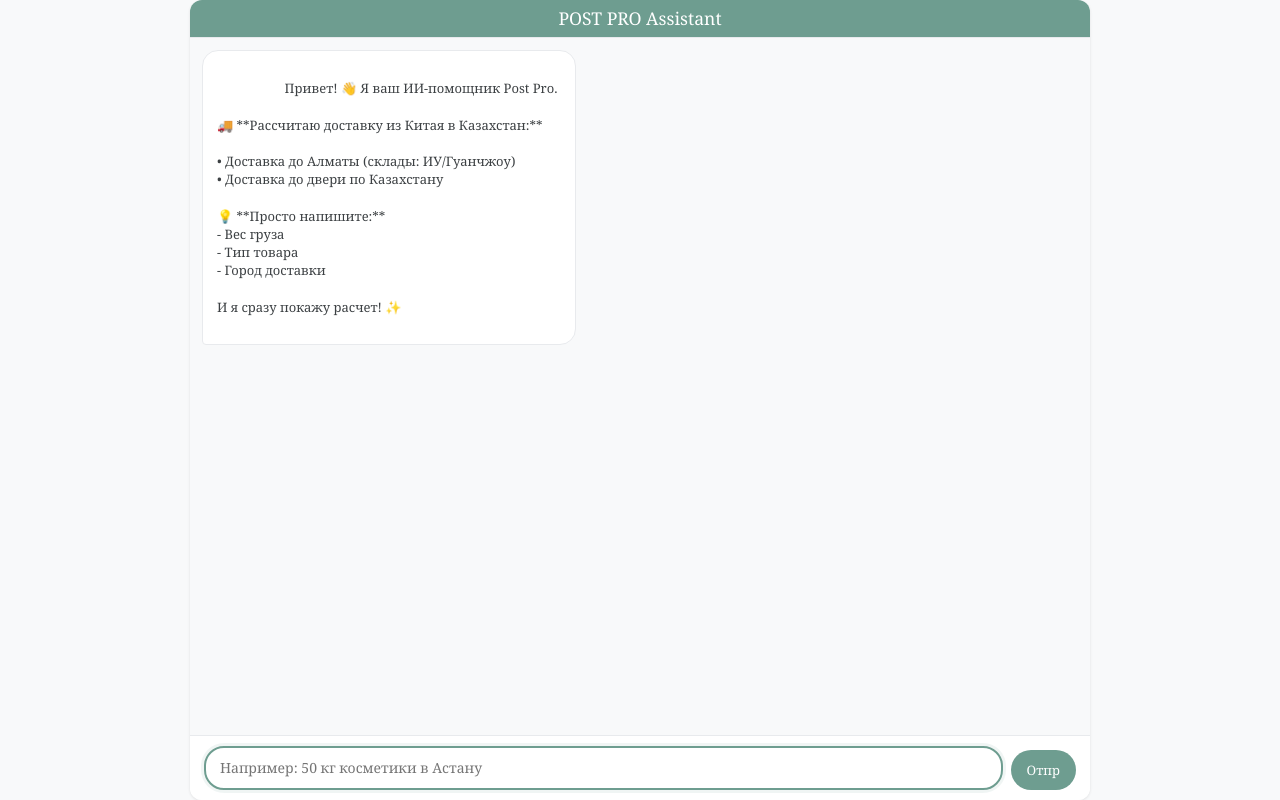
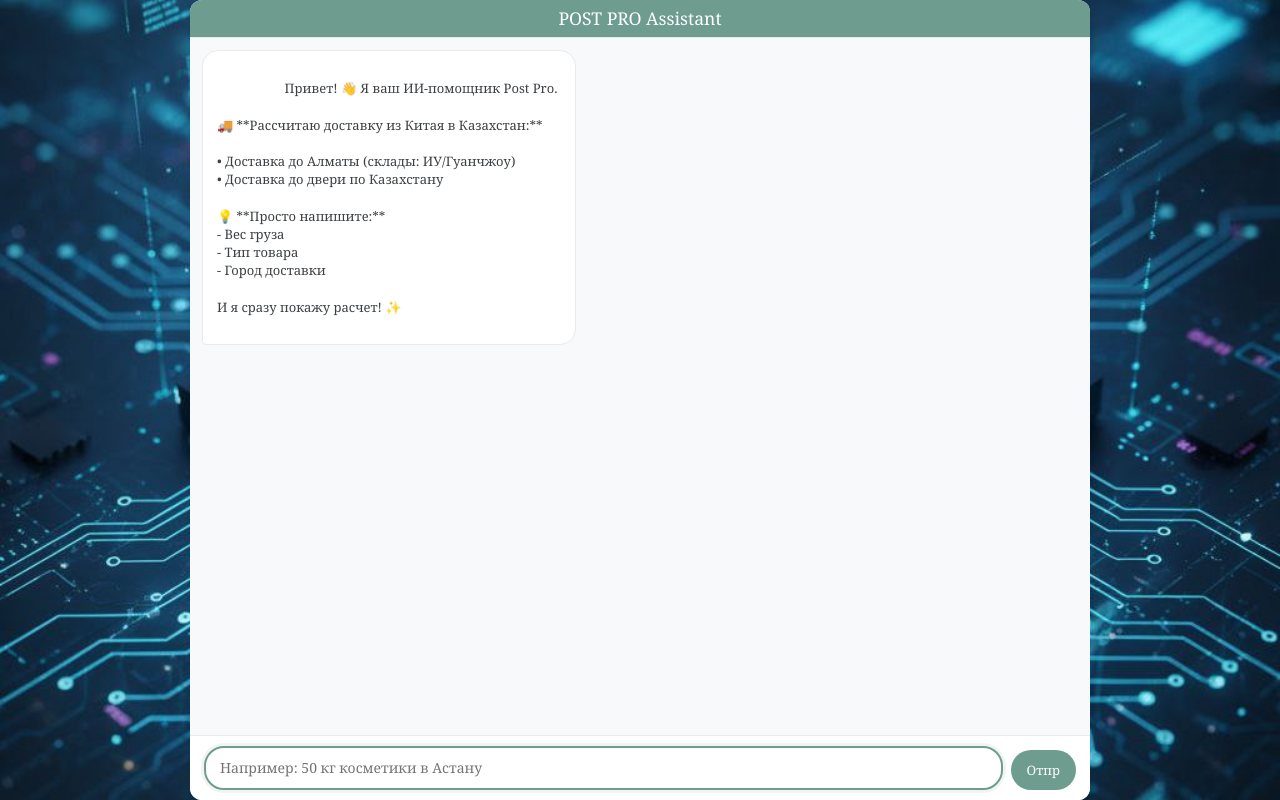
Before and after one commit to beketaitzhanov-ship-it/Post-Pro, a Flask app: page / in a window 1280 px wide. Run offline with Flask 3, Linux system fonts and the light colour scheme; some web fonts are replaced.

Commit message:
Update index.html

```diff
--- a/templates/index.html
+++ b/templates/index.html
@@ -14,7 +14,11 @@
 
         body {
     font-family: 'Cambria', 'Times New Roman', serif;
-            background: #f8f9fa;
+    background-image: url('photo_5440601916599047426_y.jpg');
+    background-size: cover;
+    background-position: center;
+    background-repeat: no-repeat;
+    background-attachment: fixed;
     color: #3c4043;
     min-height: 100vh;
     display: flex;
```
Lines whose indentation alone changed are shown as unchanged.
